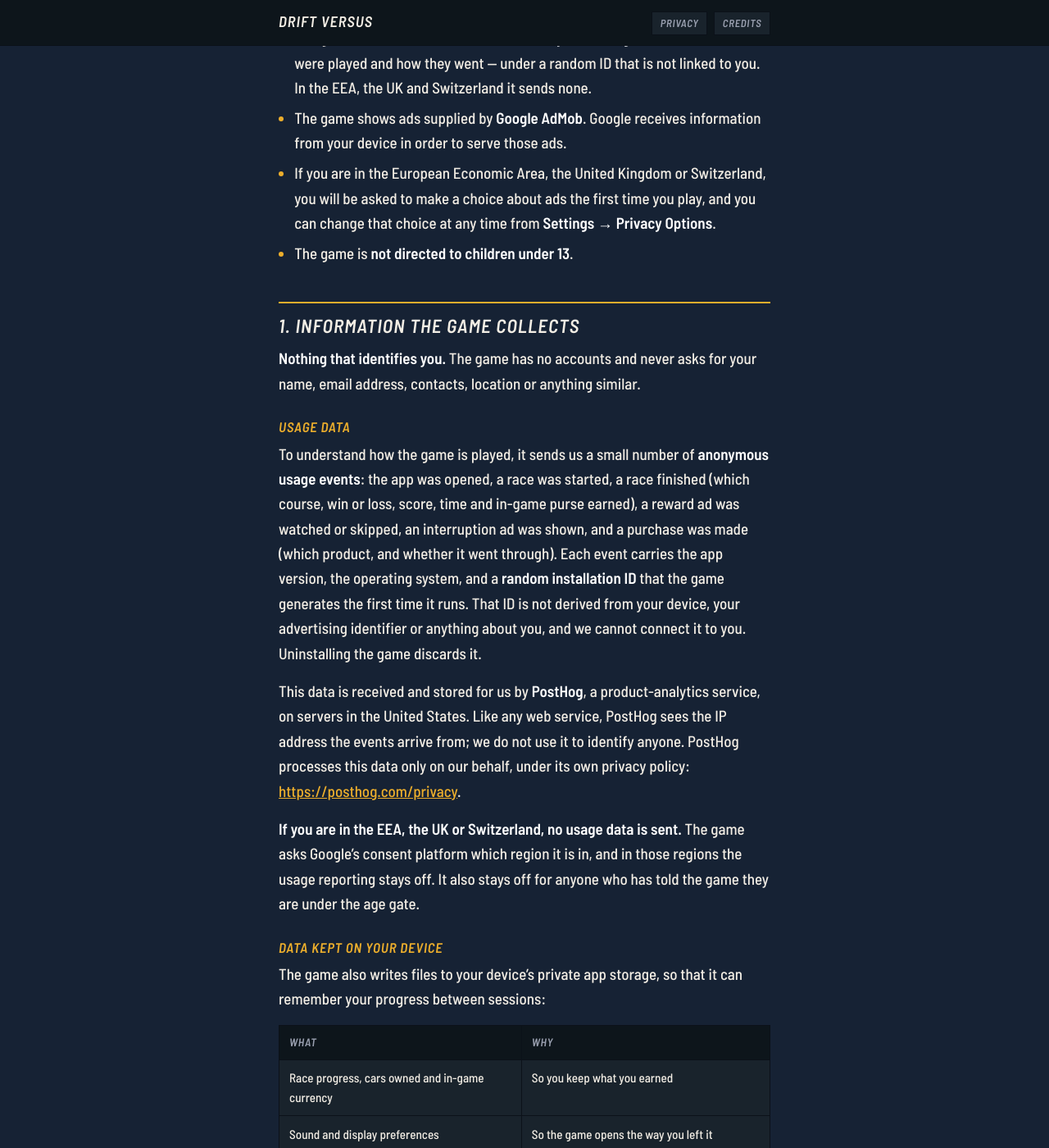
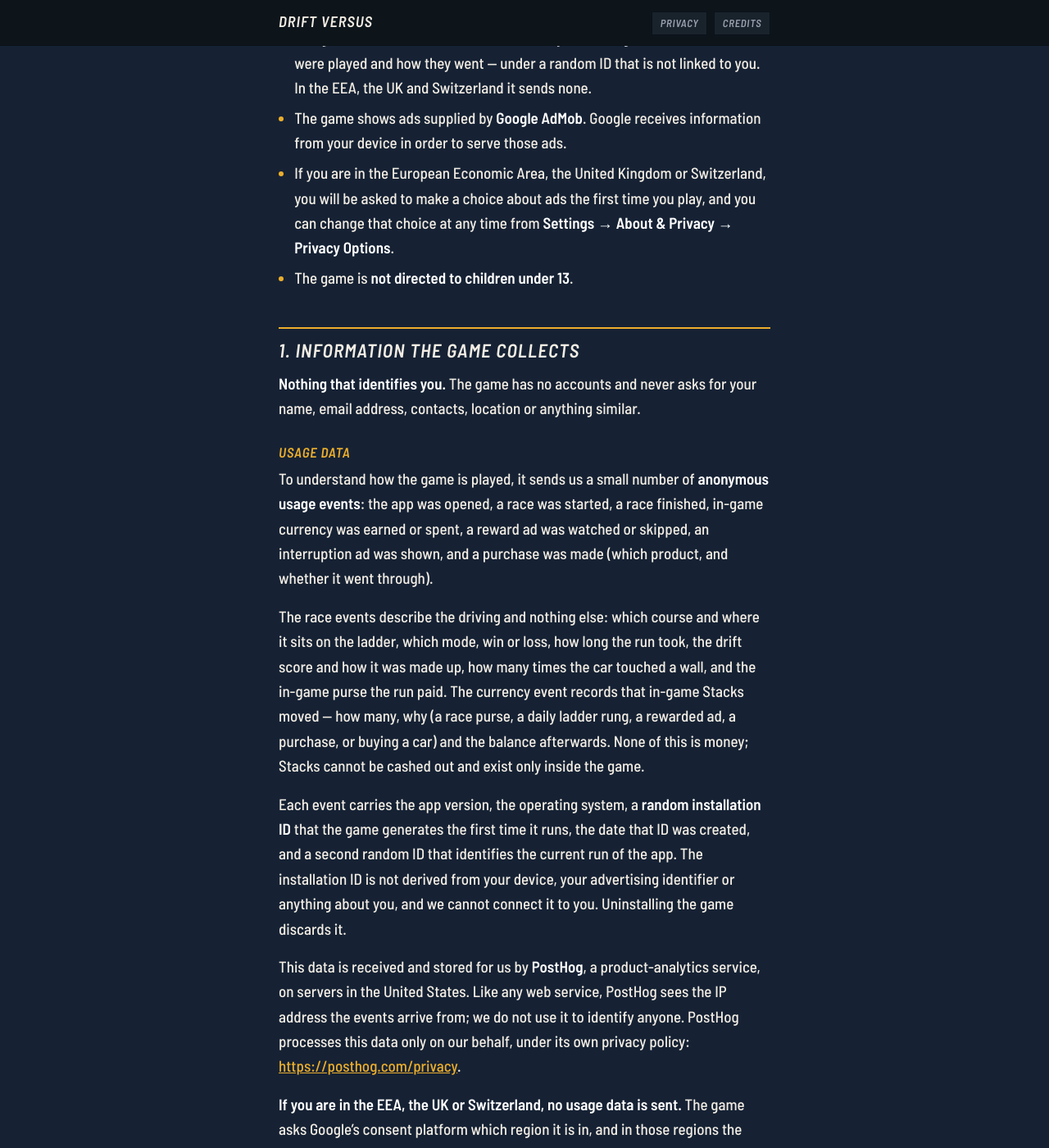
Before and after one commit to mhazki/drift-versus-privacy, a Jekyll site: the page built from driftversus/index.md, in a window 1280 px wide and 1400 px high, scrolled down 515 px. Shown: the whole window at 82% size. Built offline with Jekyll 4.4.1, drawn with Linux system fonts in a browser that asks for light colours; our own code applies the rules of GitHub Pages for plain Markdown files; some of the changed text lies outside the part shown.

Commit message:
The page learns what the game now records
Regenerated from PRIVACY_POLICY.md, which is the source of truth. §1's event
list widened: the race events now describe the driving (ladder position, wall
contacts, the drift score's make-up, the purse), a currency event records every
move of in-game Stacks, and each event carries the date the installation ID was
created plus a per-run ID. Nothing about identity changed — one random
installation ID, no advertising identifier, no location. Effective date moved
with the list.

Three older divergences came across in the same pass, having never been
mirrored: the Privacy Options path is Settings → About & Privacy → Privacy
Options in two places, and the music credit is the two original tracks rather
than the asset-store pack that is no longer in the game.

Co-Authored-By: Claude Opus 5 (1M context) <noreply@anthropic.com>
Claude-Session: https://claude.ai/code/session_01DGWkzf4Um3WPknNw5uGaT1

```diff
--- a/driftversus/index.md
+++ b/driftversus/index.md
@@ -27,7 +27,7 @@ This policy explains what happens to information when you play **Drift Versus**
   from your device in order to serve those ads.
 - If you are in the European Economic Area, the United Kingdom or Switzerland,
   you will be asked to make a choice about ads the first time you play, and you
-  can change that choice at any time from **Settings → Privacy Options**.
+  can change that choice at any time from **Settings → About & Privacy → Privacy Options**.
 - The game is **not directed to children under 13**.
 
 ---
@@ -41,13 +41,24 @@ your name, email address, contacts, location or anything similar.
 
 To understand how the game is played, it sends us a small number of
 **anonymous usage events**: the app was opened, a race was started, a race
-finished (which course, win or loss, score, time and in-game purse earned), a
-reward ad was watched or skipped, an interruption ad was shown, and a purchase
-was made (which product, and whether it went through). Each event carries the
-app version, the operating system, and a **random installation ID** that the
-game generates the first time it runs. That ID is not derived from your device,
-your advertising identifier or anything about you, and we cannot connect it to
-you. Uninstalling the game discards it.
+finished, in-game currency was earned or spent, a reward ad was watched or
+skipped, an interruption ad was shown, and a purchase was made (which product,
+and whether it went through).
+
+The race events describe the driving and nothing else: which course and where
+it sits on the ladder, which mode, win or loss, how long the run took, the
+drift score and how it was made up, how many times the car touched a wall, and
+the in-game purse the run paid. The currency event records that in-game Stacks
+moved — how many, why (a race purse, a daily ladder rung, a rewarded ad, a
+purchase, or buying a car) and the balance afterwards. None of this is money;
+Stacks cannot be cashed out and exist only inside the game.
+
+Each event carries the app version, the operating system, a **random
+installation ID** that the game generates the first time it runs, the date that
+ID was created, and a second random ID that identifies the current run of the
+app. The installation ID is not derived from your device, your advertising
+identifier or anything about you, and we cannot connect it to you. Uninstalling
+the game discards it.
 
 This data is received and stored for us by **PostHog**, a product-analytics
 service, on servers in the United States. Like any web service, PostHog sees
@@ -126,7 +137,7 @@ policies.
 the first time you play, provided by Google's User Messaging Platform. Your
 answer determines whether the ads you see are personalised.
 
-**You can change your answer at any time** from **Settings → Privacy Options**
+**You can change your answer at any time** from **Settings → About & Privacy → Privacy Options**
 inside the game. This option appears wherever a consent choice applies to you.
 
 **On any device**, you can also limit ad tracking through your device's own
@@ -215,4 +226,5 @@ Drift Versus is built on some work by other people. Thank you to all of them.
   and *[100 CC0 SFX #2](https://opengameart.org/content/100-cc0-sfx-2)*, via
   OpenGameArt — CC0 (public domain).
 - Engine samples from *Realistic Engine Sounds 2* by Skril Studio, Unity Asset Store.
-- Music from *Racing Music Pack* by Fan Zoo, Unity Asset Store.
+- Music: *Engine Fast* (menu) and *Downhill from here* (race), both original
+  to this project.
```
Also changed, not shown: other parts of driftversus/index.md (+1 -1 lines).
